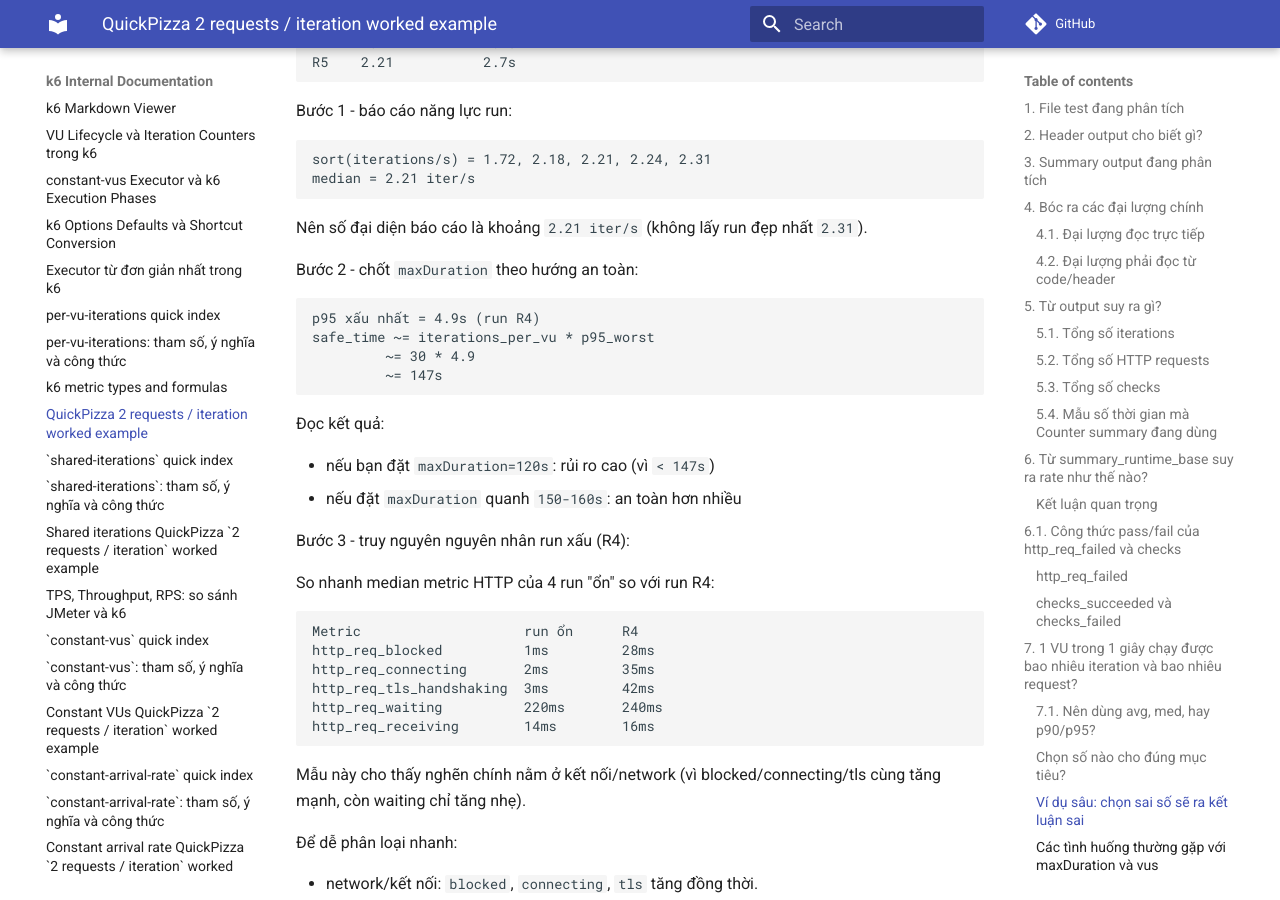
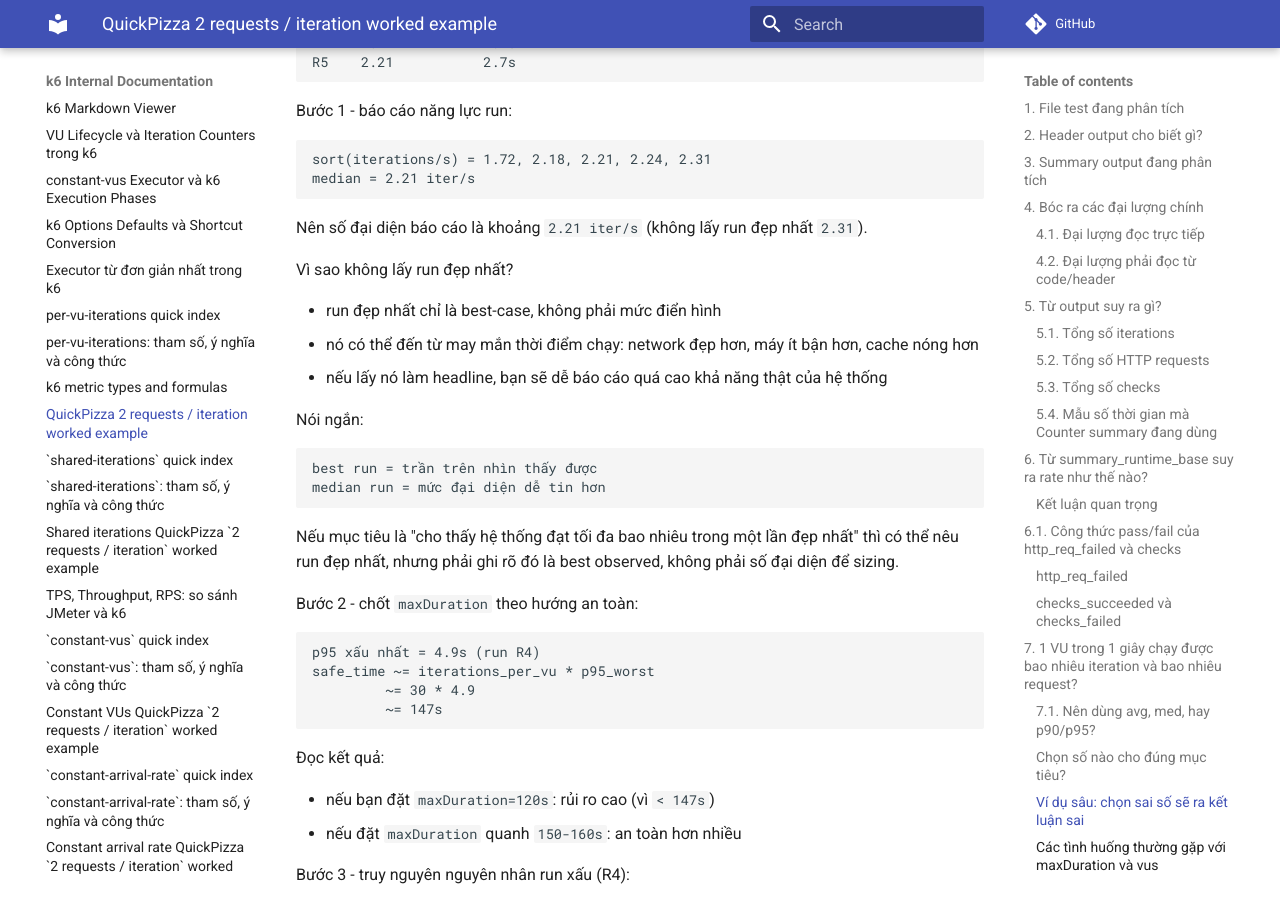
Before and after one commit to meomew-auto/markdown, an MkDocs documentation site: the page built from docs/20260515_quickpizza_two_requests_worked_example.md, in a window 1280 px wide and 900 px high, scrolled down 16929 px. Built offline with MkDocs 1.6.1 and Material for MkDocs 9.7.7, drawn with Linux system fonts in a browser that asks for light colours; comment, search, counter and statistics services are not loaded.

Commit message:
Update docs

````diff
--- a/docs/20260515_quickpizza_two_requests_worked_example.md
+++ b/docs/20260515_quickpizza_two_requests_worked_example.md
@@ -841,6 +841,22 @@ median = 2.21 iter/s
 
 Nên số đại diện báo cáo là khoảng `2.21 iter/s` (không lấy run đẹp nhất `2.31`).
 
+Vì sao không lấy run đẹp nhất?
+
+- run đẹp nhất chỉ là best-case, không phải mức điển hình
+- nó có thể đến từ may mắn thời điểm chạy: network đẹp hơn, máy ít bận hơn, cache nóng hơn
+- nếu lấy nó làm headline, bạn sẽ dễ báo cáo quá cao khả năng thật của hệ thống
+
+Nói ngắn:
+
+```text
+best run = trần trên nhìn thấy được
+median run = mức đại diện dễ tin hơn
+```
+
+Nếu mục tiêu là "cho thấy hệ thống đạt tối đa bao nhiêu trong một lần đẹp nhất" thì có thể nêu run đẹp nhất, nhưng
+phải ghi rõ đó là best observed, không phải số đại diện để sizing.
+
 Bước 2 - chốt `maxDuration` theo hướng an toàn:
 
 ```text
````
